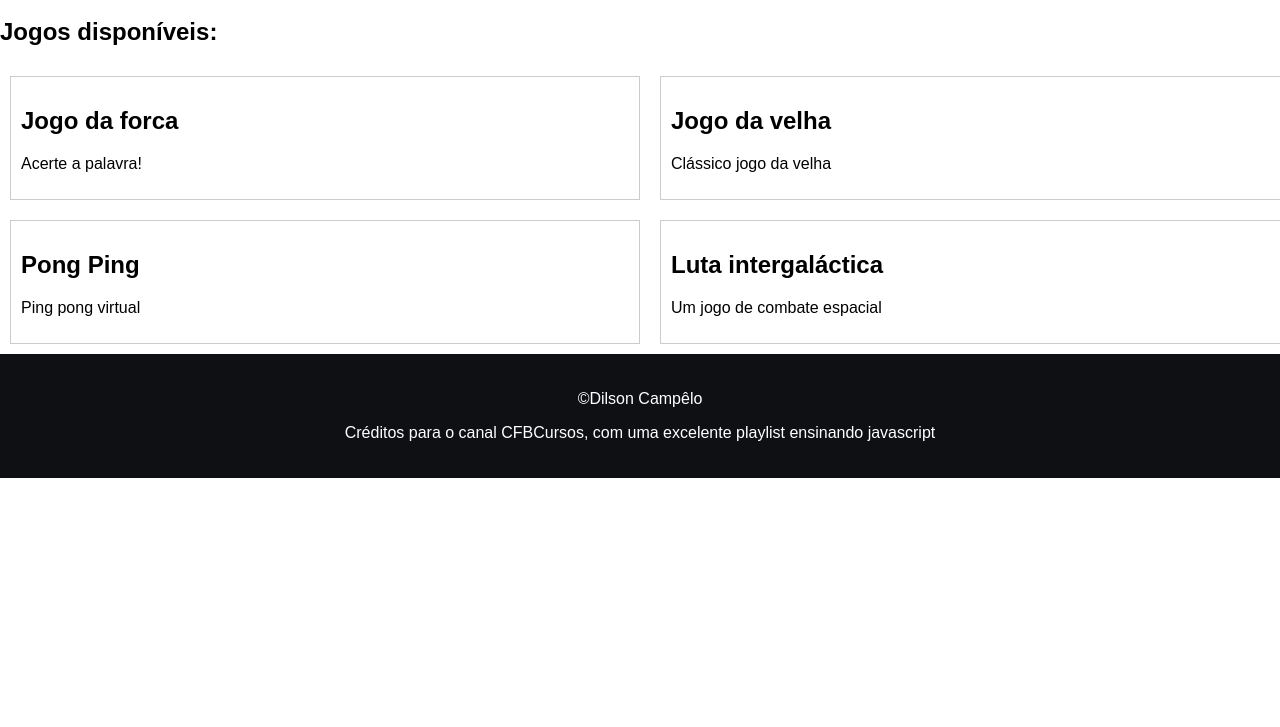
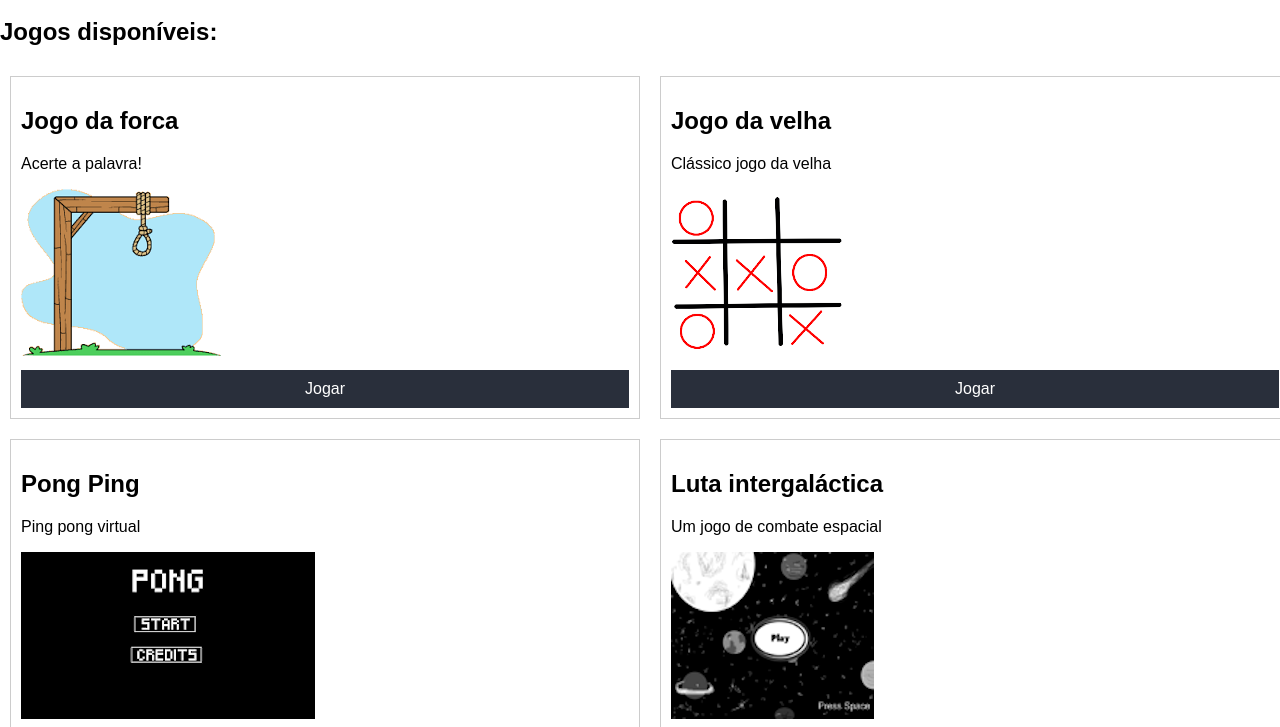
Before and after one commit to dilsoncampelo10/GameLand, a plain HTML site: page index.html in a window 1280 px wide. Shown: the part 1113-1840 px from the top of the page. Before the commit the page ends 1591 px from the top, so only its background shows below. Drawn offline with Linux system fonts and the light colour scheme.

Commit message:
adicionando recursos e preparando para jogos

```diff
--- a/css/style.css
+++ b/css/style.css
@@ -109,6 +109,18 @@ body{
     margin: 10px;
 }
 
+.button{
+    background-color: #292F3B;
+    text-align: center;
+    margin-top: 10px;
+    padding: 10px;
+    text-decoration: none;
+    color: white;
+    display: block;
+}
+.button:hover{
+    background-color: #292f3bd5;
+}
 /*Rodape*/
 footer{
     background-color: #0e1013;
--- a/js/app.js
+++ b/js/app.js
@@ -2,26 +2,26 @@ const jogos = [
     {
         titulo: 'Jogo da forca',
         descricao:'Acerte a palavra!',
-        img: '',
+        img: 'images/forca.png',
         page: 'forca.html'
 
     },
     {
         titulo: 'Jogo da velha',
         descricao:'Clássico jogo da velha',
-        img: '',
+        img: 'images/velha.png',
         page: 'velha.html'
     },
     {
         titulo:'Pong Ping',
         descricao:'Ping pong virtual',
-        img: '',
+        img: 'images/pong.png',
         page: 'pong.html'
     },
     {
         titulo:'Luta intergaláctica',
         descricao: 'Um jogo de combate espacial',
-        img: '',
+        img: 'images/nave.png',
         page: 'nave.html'
     }
 ]
@@ -34,8 +34,10 @@ let criarJogos = () =>{
         <div class='jogo'>
             <h1>`+jogos[i].titulo+`</h1>
             <p>`+jogos[i].descricao+`</p>
-            <img src='`+jogos[i].img+ `alt=`+jogos[i].titulo+`
-            <a href=`+jogos[i].page+`>Jogar</a>
+            <img src='`+jogos[i].img+`'alt=`+jogos[i].titulo+`
+            <br>
+            <a href=`+jogos[i].page+` class='button'>Jogar</a>
+
         </div>
     `
     }
```
Also changed, not shown: forca.html (added), images/forca.png (added), images/icone.png (deleted), images/nave.png (added), images/pong.png (added), images/velha.png (added), js/forca.js (added), nave.html (added), velha.html (added).
